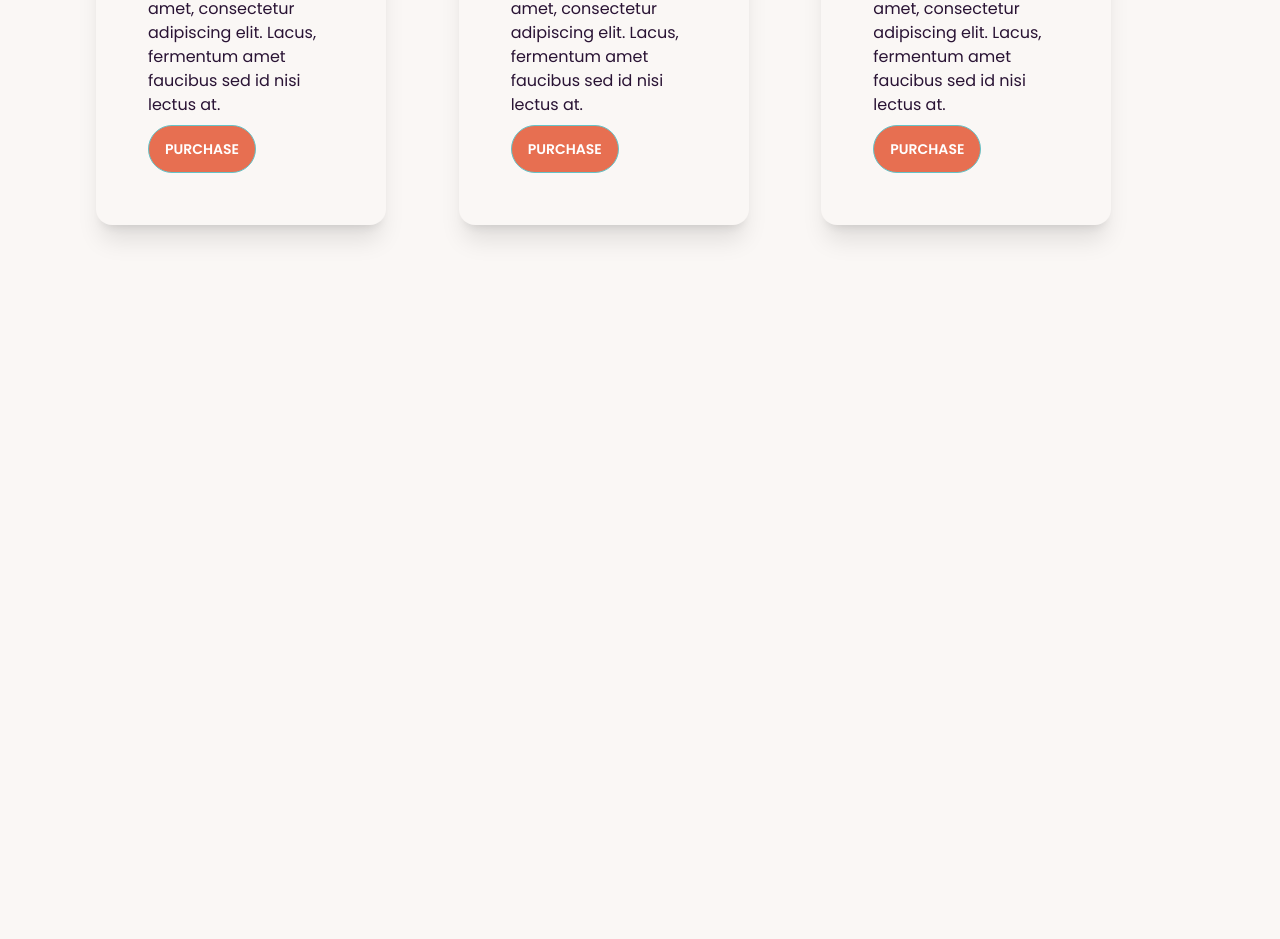
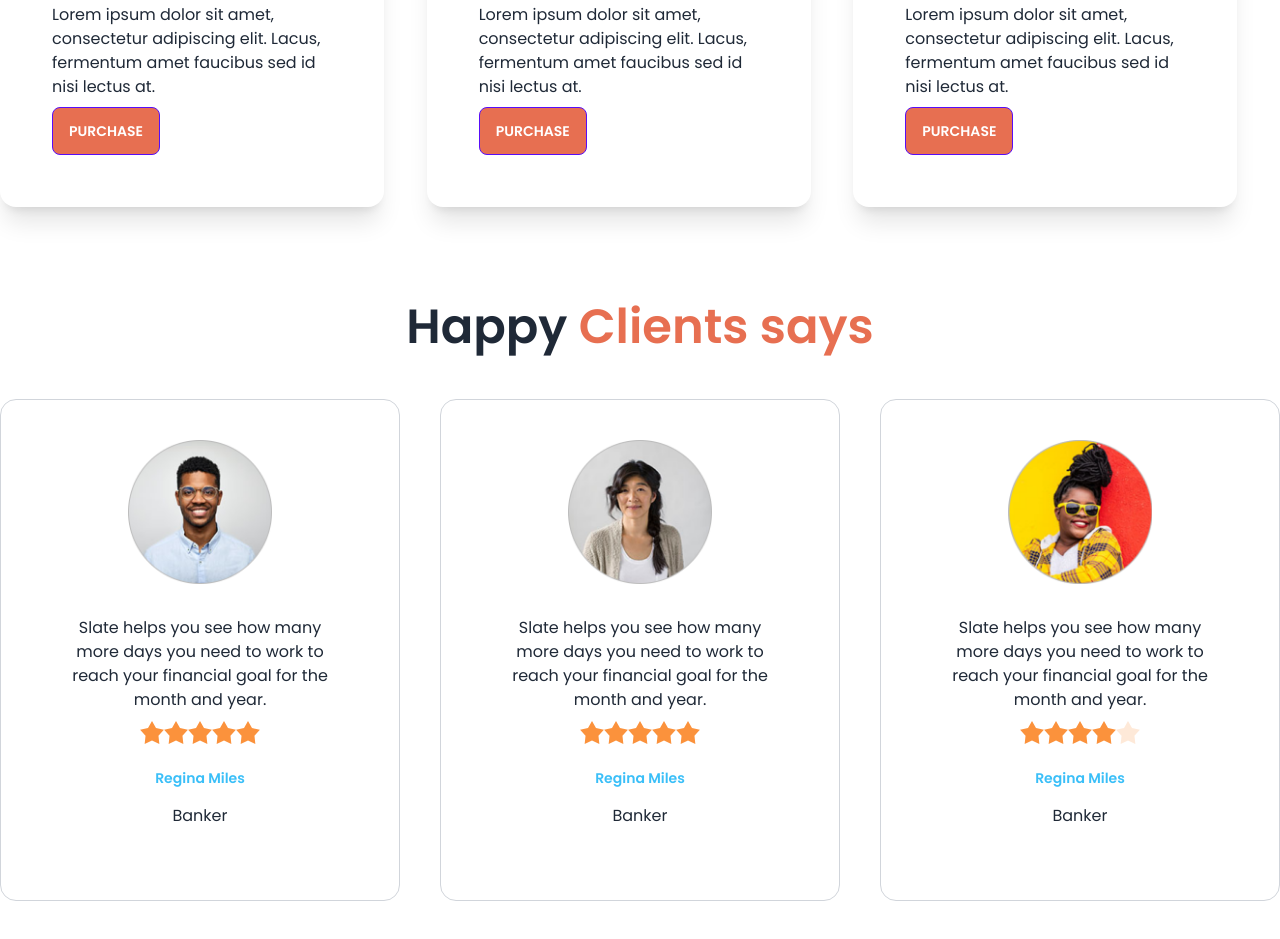
Before and after one commit to minhajhasan-dev/biker-zone-with-daisy-ui, a plain HTML site: page index.html in a window 1280 px wide. Shown: the part 1199-2138 px from the top of the page. Before the commit the page ends 1520 px from the top, so only its background shows below. Drawn offline with nearby package versions, Linux system fonts and the light colour scheme.

Commit message:
added happy clients section

```diff
--- a/index.html
+++ b/index.html
@@ -1,5 +1,5 @@
 <!DOCTYPE html>
-<html data-theme="cupcake" lang="en">
+<html data-theme="light" lang="en">
   <head>
     <meta charset="UTF-8" />
     <meta name="viewport" content="width=device-width, initial-scale=1.0" />
@@ -217,10 +217,10 @@
       <section class="my-24">
         <h3 class="text-5xl mb-12 font-semibold text-center">Latest Bikes</h3>
         <div
-          class="grid lg:w-[85%] lg:m-auto container grid-cols-1 md:grid-cols-2 lg:grid-cols-3"
+          class="grid lg:m-auto container grid-cols-1 md:grid-cols-2 lg:grid-cols-3"
         >
           <!-- first card  -->
-          <div class="card lg:w-[80%] p-5 bg-base-100 shadow-xl">
+          <div class="card lg:w-[90%] p-5 bg-base-100 shadow-xl">
             <figure>
               <img src="/images/others/latest1.png" alt="Shoes" />
             </figure>
@@ -240,7 +240,7 @@
             </div>
           </div>
           <!-- second card  -->
-          <div class="card lg:w-[80%] p-5 bg-base-100 shadow-xl">
+          <div class="card lg:w-[90%] p-5 bg-base-100 shadow-xl">
             <figure>
               <img src="/images/others/latest2.png" alt="Shoes" />
             </figure>
@@ -260,7 +260,7 @@
             </div>
           </div>
           <!-- third card  -->
-          <div class="card lg:w-[80%] p-5 bg-base-100 shadow-xl">
+          <div class="card lg:w-[90%] p-5 bg-base-100 shadow-xl">
             <figure>
               <img src="/images/others/latest3.png" alt="Shoes" />
             </figure>
@@ -281,7 +281,150 @@
           </div>
         </div>
       </section>
+      <section>
+        <!-- happy clients  -->
+        <h3 class="text-5xl mb-12 font-semibold text-center">
+          Happy <span class="text-bike-primary">Clients says</span>
+        </h3>
+        <div
+          class="grid mb-12 gap-10 grid-cols-1 md:grid-cols-2 lg:grid-cols-3"
+        >
+          <!-- first review  -->
+          <div class="card px-9 py-10 bg-base-100 border border-gray-300">
+            <figure>
+              <img src="/images/others/user-1.png" alt="Shoes" class="w-36" />
+            </figure>
+            <div class="card-body">
+              <p class="text-center">
+                Slate helps you see how many more days you need to work to reach
+                your financial goal for the month and year.
+              </p>
+              <div class="rating justify-center">
+                <input
+                  type="radio"
+                  name="rating-2"
+                  class="mask mask-star-2 bg-orange-400"
+                />
+                <input
+                  type="radio"
+                  name="rating-2"
+                  class="mask mask-star-2 bg-orange-400"
+                />
+                <input
+                  type="radio"
+                  name="rating-2"
+                  class="mask mask-star-2 bg-orange-400"
+                />
+                <input
+                  type="radio"
+                  name="rating-2"
+                  class="mask mask-star-2 bg-orange-400"
+                  checked
+                />
+                <input
+                  type="radio"
+                  name="rating-2"
+                  class="mask mask-star-2 bg-orange-400"
+                />
+              </div>
+              <div class="text-center space-y-4 mt-4">
+                <h4 class="text-sm font-semibold text-info">Regina Miles</h4>
+                <p>Banker</p>
+              </div>
+            </div>
+          </div>
+          <!-- second review  -->
+          <div class="card px-9 py-10 bg-base-100 border border-gray-300">
+            <figure>
+              <img src="/images/others/user-2.png" alt="Shoes" class="w-36" />
+            </figure>
+            <div class="card-body">
+              <p class="text-center">
+                Slate helps you see how many more days you need to work to reach
+                your financial goal for the month and year.
+              </p>
+              <div class="rating justify-center">
+                <input
+                  type="radio"
+                  name="rating-2"
+                  class="mask mask-star-2 bg-orange-400"
+                />
+                <input
+                  type="radio"
+                  name="rating-2"
+                  class="mask mask-star-2 bg-orange-400"
+                />
+                <input
+                  type="radio"
+                  name="rating-2"
+                  class="mask mask-star-2 bg-orange-400"
+                />
+                <input
+                  type="radio"
+                  name="rating-2"
+                  class="mask mask-star-2 bg-orange-400"
+                  checked
+                />
+                <input
+                  type="radio"
+                  name="rating-2"
+                  class="mask mask-star-2 bg-orange-400"
+                />
+              </div>
+              <div class="text-center space-y-4 mt-4">
+                <h4 class="text-sm font-semibold text-info">Regina Miles</h4>
+                <p>Banker</p>
+              </div>
+            </div>
+          </div>
+          <!-- third review  -->
+          <div class="card px-9 py-10 bg-base-100 border border-gray-300">
+            <figure>
+              <img src="/images/others/user-3.png" alt="Shoes" class="w-36" />
+            </figure>
+            <div class="card-body">
+              <p class="text-center">
+                Slate helps you see how many more days you need to work to reach
+                your financial goal for the month and year.
+              </p>
+              <div class="rating justify-center">
+                <input
+                  type="radio"
+                  name="rating-2"
+                  class="mask mask-star-2 bg-orange-400"
+                />
+                <input
+                  type="radio"
+                  name="rating-2"
+                  class="mask mask-star-2 bg-orange-400"
+                />
+                <input
+                  type="radio"
+                  name="rating-2"
+                  class="mask mask-star-2 bg-orange-400"
+                />
+                <input
+                  type="radio"
+                  name="rating-2"
+                  class="mask mask-star-2 bg-orange-400"
+                  checked
+                />
+                <input
+                  type="radio"
+                  name="rating-2"
+                  class="mask mask-star-2 bg-orange-400"
+                />
+              </div>
+              <div class="text-center space-y-4 mt-4">
+                <h4 class="text-sm font-semibold text-info">Regina Miles</h4>
+                <p>Banker</p>
+              </div>
+            </div>
+          </div>
+        </div>
+      </section>
     </main>
+
     <footer></footer>
   </body>
 </html>
```
